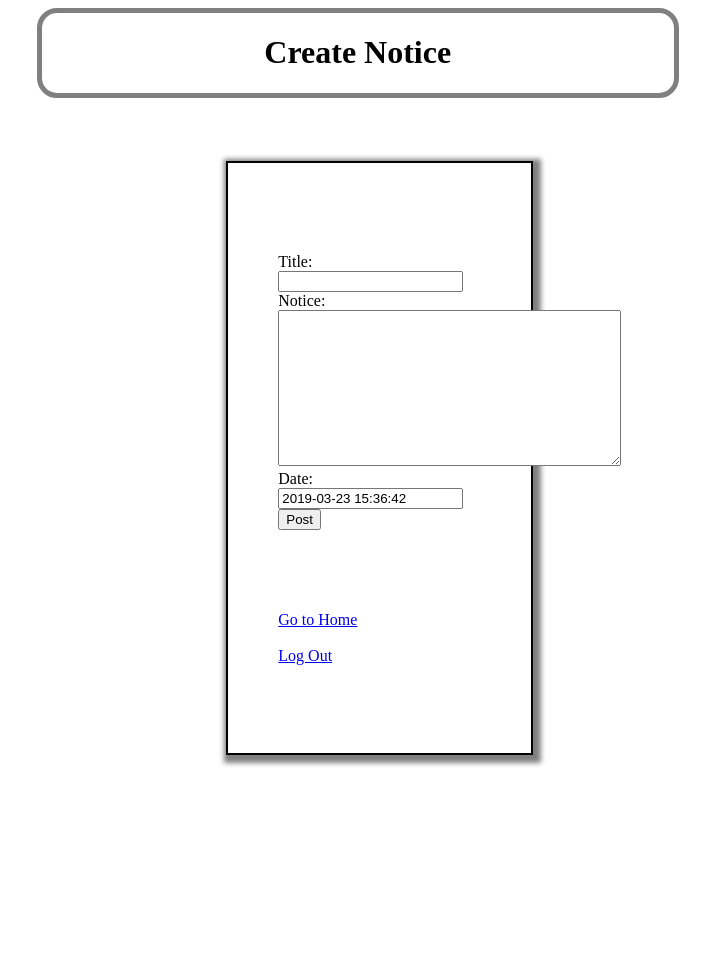
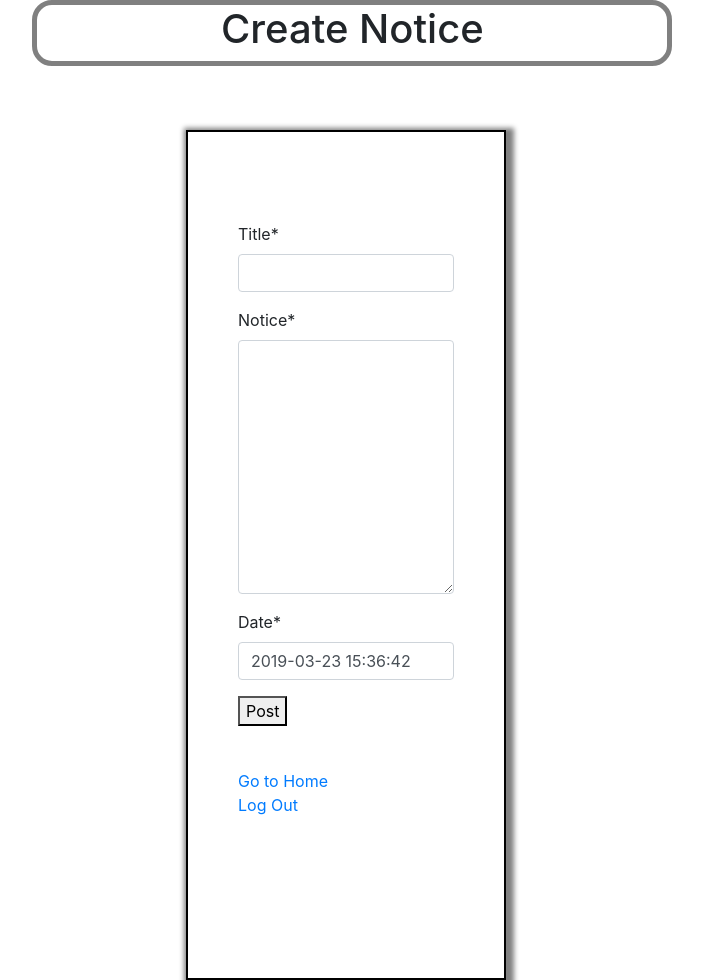
Before and after one commit to richeshgupta/JUETNoticeBoard, a Django app: page /notice/ in a window 1280 px wide. Shown: the whole page, without its empty margins (262-972 px from the left). Before the commit the page ends 766 px from the top, so only its background shows below. Run offline with Django 3.2, Linux system fonts and the light colour scheme; a user stored in the database is signed in; some libraries are stand-ins or nearby versions.

Commit message:
Added requirements and integrated with crispy forms in both login and notice page

```diff
--- a/notice/notice/settings.py
+++ b/notice/notice/settings.py
@@ -38,6 +38,7 @@ INSTALLED_APPS = [
     'django.contrib.messages',
     'django.contrib.staticfiles',
     'users',
+    'crispy_forms',
 ]
 
 MIDDLEWARE = [
@@ -63,6 +64,7 @@ TEMPLATES = [
                 'django.template.context_processors.request',
                 'django.contrib.auth.context_processors.auth',
                 'django.contrib.messages.context_processors.messages',
+
             ],
         },
     },
@@ -114,6 +116,7 @@ USE_L10N = True
 
 USE_TZ = True
 
+CRISPY_TEMPLATE_PACK = 'bootstrap4'
 
 # Static files (CSS, JavaScript, Images)
 # https://docs.djangoproject.com/en/2.1/howto/static-files/
--- a/notice/users/templates/users/write.html
+++ b/notice/users/templates/users/write.html
@@ -1,6 +1,8 @@
+{% load crispy_forms_tags %}
 <!DOCTYPE html>
 <html>
 <head>
+	<link rel="stylesheet" href="https://stackpath.bootstrapcdn.com/bootstrap/4.3.1/css/bootstrap.min.css" integrity="sha384-ggOyR0iXCbMQv3Xipma34MD+dH/1fQ784/j6cY/iJTQUOhcWr7x9JvoRxT2MZw1T" crossorigin="anonymous">
 	<style type="text/css">
 		div.main-head
 		{
@@ -12,12 +14,12 @@
 		}
 		div.form
 		{
-			width:16%;
+			width:25%;
 			display:inline-block;
 			margin-top:5%;
-			margin-left:38%;
+			margin-left:35%;
 			align-self: center;
-			height:450px;
+			height:850px;
 			border:2px solid black;
 			padding:50px;
 			padding-top:90px;
@@ -39,7 +41,7 @@
 		}
 		div.sub
 		{
-			padding-top:40%;
+			padding-top:20%;
 		}
 	</style>
 	<title>Notice</title>
@@ -51,12 +53,12 @@
 	<div class="form">
 	<form method="POST">
 
-			{{ form }}
+			{{ form|crispy }}
 			{% csrf_token %}
 	<button type='submit'>Post</button>
 	<div class="sub">
 		<a href="{% url 'home' %}">Go to Home</a>
-		<br /><br />
+		<br />
 		<a href="{% url 'logout' %}">Log Out</a>
 	</div>
 </form>
--- /dev/null
+++ b/requirements.txt
@@ -0,0 +1,2 @@
+django == 2.10
+crispy forms = 1.7.2
```
Also changed, not shown: notice/users/templates/users/login.html (+7 -3 lines), notice/users/templates/users/nav.html (+17 -0 lines), notice/db.sqlite3, notice/users/migrations/0009_auto_20190323_1522.py (added).
